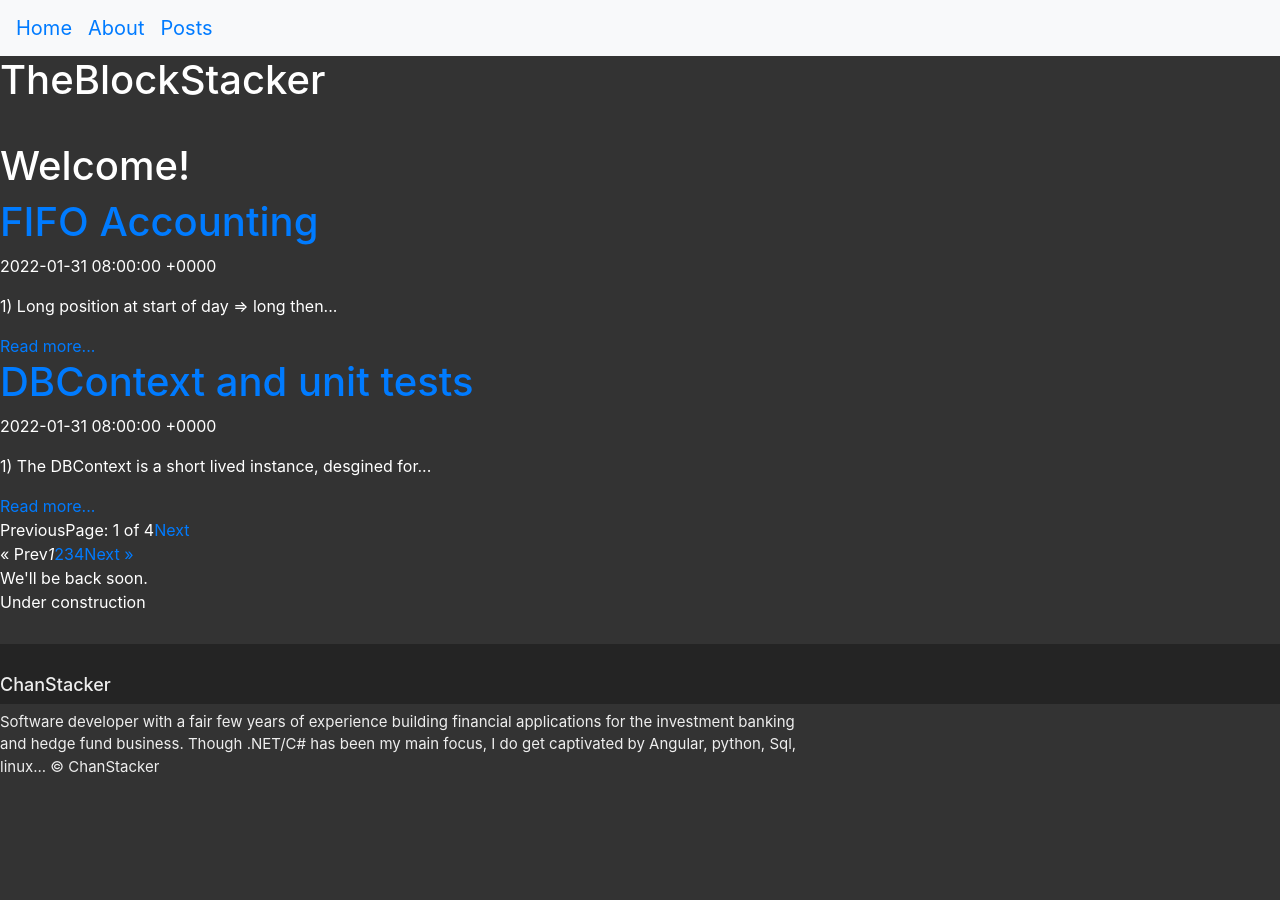
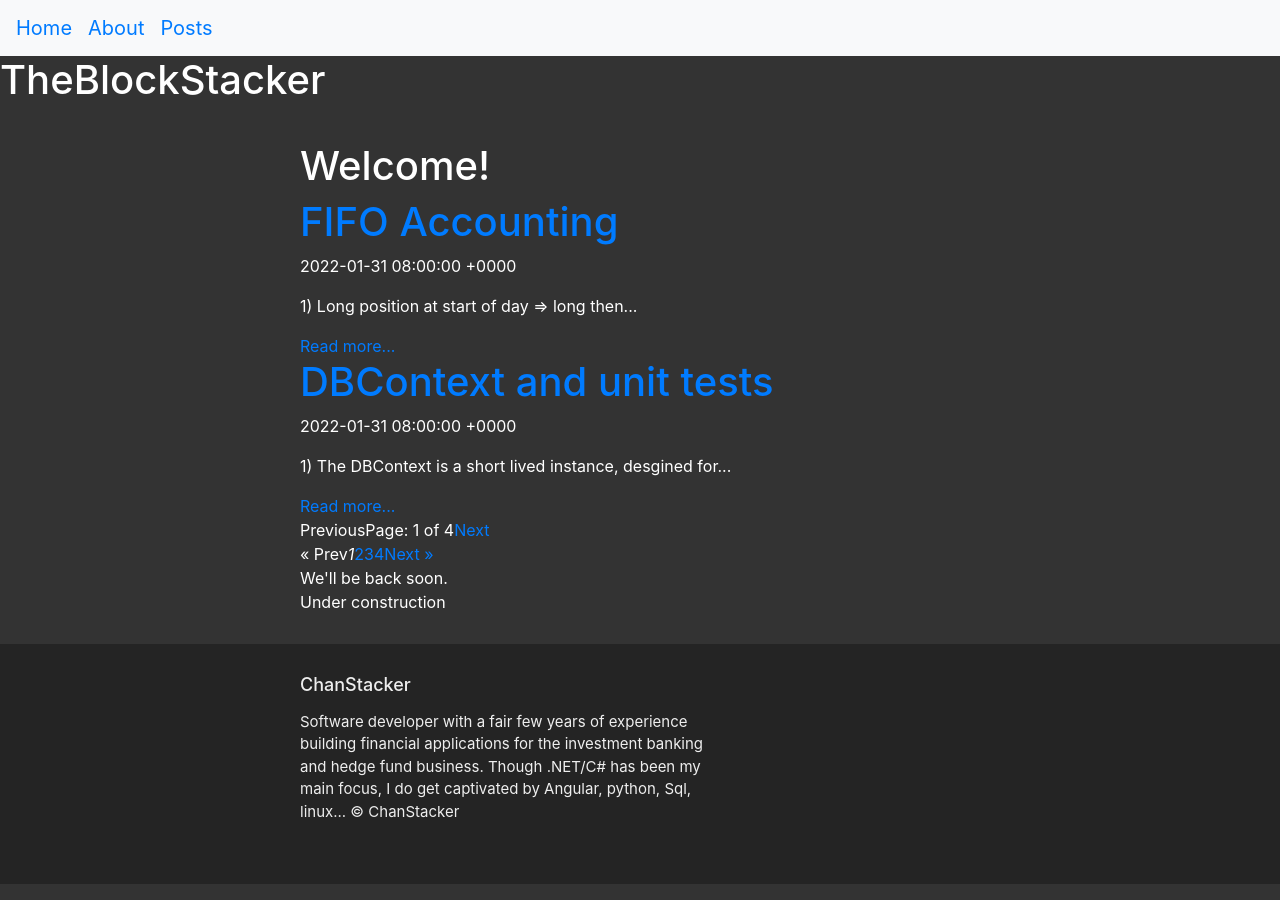
Before and after one commit to ChanStacker/chanstacker.github.io, a Jekyll site: the page built from index.html, in a window 1280 px wide. Built offline with Jekyll 4.4.1, drawn with Linux system fonts in a browser that asks for light colours; the list of posts is cut into pages by our own code.

Commit message:
TBS-9: Centre content of pages

```diff
--- a/assets/css/styles.scss
+++ b/assets/css/styles.scss
@@ -3,3 +3,35 @@ body
     background-color: #333333;
     color: white;
 }
+
+/**
+ * Wrapper
+ */
+ .wrapper {
+    max-width: -webkit-calc(#{$content-width} - (#{$spacing-unit} * 2));
+    max-width:         calc(#{$content-width} - (#{$spacing-unit} * 2));
+    margin-right: auto;
+    margin-left: auto;
+    padding-right: $spacing-unit;
+    padding-left: $spacing-unit;
+    @extend %clearfix;
+
+    @include media-query($on-laptop) {
+        max-width: -webkit-calc(#{$content-width} - (#{$spacing-unit}));
+        max-width:         calc(#{$content-width} - (#{$spacing-unit}));
+        padding-right: $spacing-unit / 2;
+        padding-left: $spacing-unit / 2;
+    }
+}
+
+/**
+ * Clearfix
+ */
+ %clearfix {
+
+    &:after {
+        content: "";
+        display: table;
+        clear: both;
+    }
+}
```
